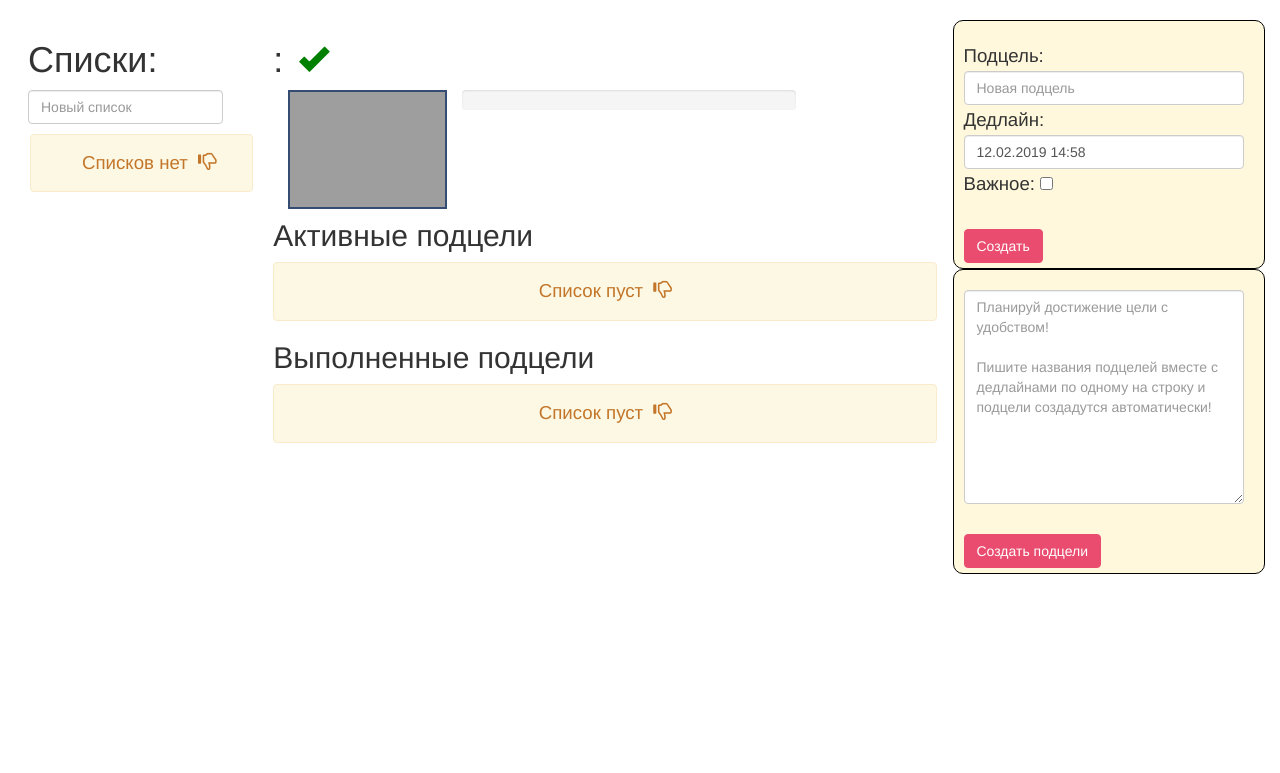
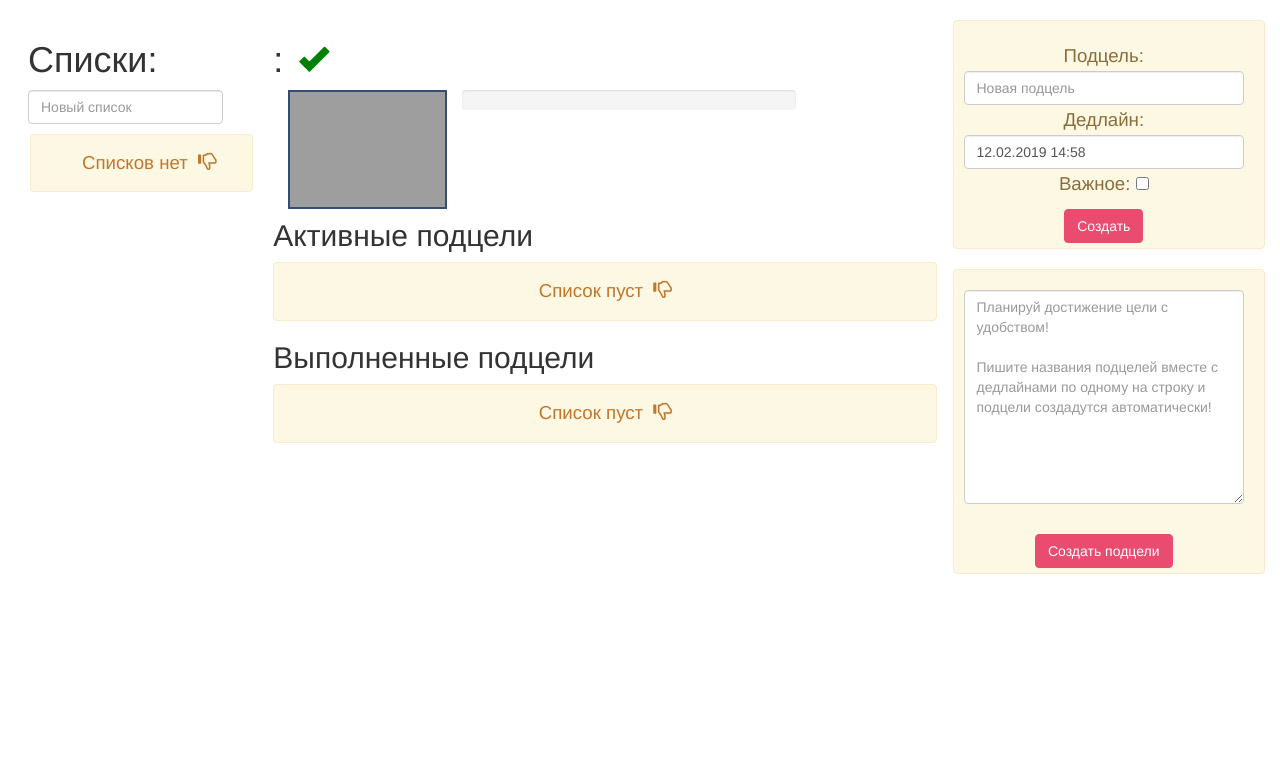
Before and after one commit to ksercs/AchieveMe, a Django app: template AchieveMe/app/templates/deep_aim.html in a window 1280 px wide. Shown: the part 86-859 px from the top of the page. Run offline with Django 3.2, Linux system fonts and the light colour scheme; the template is opened without the code that fills it: values that come from a table or form of the project are taken from there, others are empty; some libraries are stand-ins or nearby versions; grey boxes are pictures that could not be loaded.

Commit message:
forms redesigned

```diff
--- a/AchieveMe/app/templates/deep_aim.html
+++ b/AchieveMe/app/templates/deep_aim.html
@@ -2,7 +2,7 @@
 {% load staticfiles %}
 
 {% block aim_add_form %}
-<div  class = "box col-lg-3" style = "padding-bottom:5px;padding-left:10px;border-radius: 10px; border: 1px groove black; background:#FFF8DC; line-height:30px;padding-top:20px;padding-right:20px;float:right;">
+<div  class = "box col-lg-3 alert alert-warning text-center" style = "padding-bottom:5px;padding-left:10px;line-height:30px;padding-top:20px;padding-right:20px;float:right;">
         <form method="POST" enctype="multipart/form-data">
             {% csrf_token %}
             {% for field in formA%}
@@ -12,8 +12,9 @@
                     <br/>
                 {% endif %}
             {% endfor%}
-            <br>
-            <button type="submit" name = "aimbtn" class="btn btn-primary">Создать</button>
+            <div style = "padding-top:10px;">
+                <button type="submit" name = "aimbtn" class="btn btn-primary">Создать</button>
+            </div>
         </form>
 </div>
 {% endblock %}
@@ -116,7 +117,7 @@
 {% endblock %}
 
 {% block parser %}
-    <div  class = "box col-lg-3" style = "padding-bottom:5px;padding-bottom:5px;padding-left:10px;border-radius: 10px; border: 1px groove black; background:#FFF8DC; line-height:30px;padding-top:20px;padding-right:20px;float:right;">
+ <div  class = "box col-lg-3 alert alert-warning text-center" style = "padding-bottom:5px;padding-left:10px;line-height:30px;padding-top:20px;padding-right:20px;float:right;">
         <form method="POST" enctype="multipart/form-data">
             {% csrf_token %}
             {% for field in formC%}
--- a/AchieveMe/app/templates/edit_subaim.html
+++ b/AchieveMe/app/templates/edit_subaim.html
@@ -1,7 +1,7 @@
 {% extends "deep_aim.html" %}
 
 {% block aim_add_form %}
-<div  class = "box col-lg-3" style = "padding-bottom:5px;padding-left:10px;border-radius: 10px; border: 1px groove black; background:#FFF8DC; line-height:30px;padding-top:20px;padding-right:20px;float:right;">
+<div  class = "box col-lg-3 alert alert-warning text-center" style = "padding-bottom:5px;padding-left:10px;line-height:30px;padding-top:20px;padding-right:20px;float:right;">
         <form method="POST" enctype="multipart/form-data">
             {% csrf_token %}
             {% for field in formA%}
```
